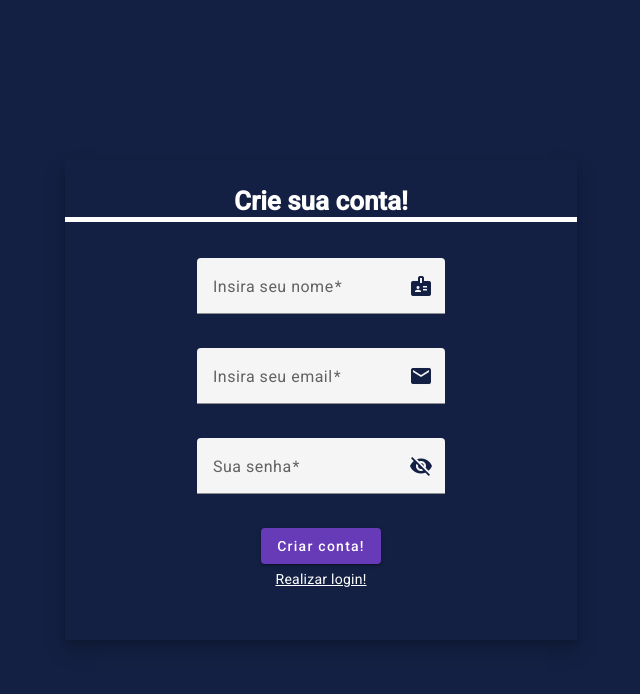
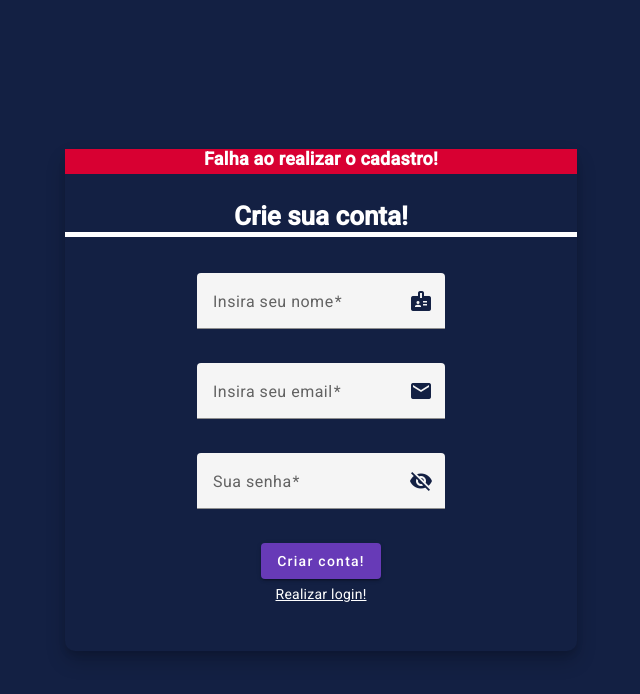
Before and after one commit to O-orion/prestadora-netflix, an Angular app: page /criarConta in a window 1280 px wide. Shown: the top 694 px of the page, without its empty margins (319-959 px from the left). Built offline with nearby package versions, Linux system fonts and the light colour scheme.

Commit message:
Validações, mensagem de feddback e interface ajuste

```diff
--- /dev/null
+++ b/src/app/enums/Status.ts
@@ -0,0 +1,9 @@
+export enum Status {
+  SUCESSO = 'mensagem-sucesso',
+  FALHA = 'mensagem-falha'
+}
+
+export enum MensagemStatus  {
+  SUCESSO = 'Cadastro realizado com sucesso!',
+  FALHA = 'Falha ao realizar o cadastro!'
+}
--- /dev/null
+++ b/src/app/models/FeedBack-interface.ts
@@ -0,0 +1,5 @@
+import { Status } from "../enums/Status";
+
+export interface IFeedback {
+  status: Status.SUCESSO | Status.FALHA
+}
--- /dev/null
+++ b/src/app/models/Usuario-interface.ts
@@ -0,0 +1,5 @@
+export interface IUsuario {
+  nome: string,
+  email: string,
+  senha: string;
+}
--- /dev/null
+++ b/src/app/pages/components/menssagen-feedback/menssagen-feedback.component.html
@@ -0,0 +1 @@
+<mat-card [className]="status">{{ menssagem }}</mat-card>
--- /dev/null
+++ b/src/app/pages/components/menssagen-feedback/menssagen-feedback.component.scss
@@ -0,0 +1,25 @@
+.mensagem-sucesso {
+  display: inline-block;
+  background-color: #186f28;
+  color: #fff;
+  width: 100%;
+  height: 5%;
+
+  text-align: center;
+  font-weight: 600;
+
+  font-size: 18px;
+}
+
+.mensagem-falha {
+  display: inline-block;
+  background-color: #d80032;
+  color: #fff;
+  width: 100%;
+  height: 5%;
+
+  text-align: center;
+  font-weight: 600;
+
+  font-size: 18px;
+}
--- /dev/null
+++ b/src/app/pages/components/menssagen-feedback/menssagen-feedback.component.ts
@@ -0,0 +1,18 @@
+import { Component, Input } from '@angular/core';
+import { MensagemStatus, Status } from 'src/app/enums/Status';
+
+@Component({
+  selector: 'app-menssagen-feedback',
+  templateUrl: './menssagen-feedback.component.html',
+  styleUrls: ['./menssagen-feedback.component.scss']
+})
+export class MenssagenFeedbackComponent {
+
+  @Input() menssagem: MensagemStatus = MensagemStatus.FALHA;
+  @Input() status: Status = Status.FALHA;
+
+  constructor() { }
+
+  ngOnInit() { }
+
+}
--- a/src/app/pages/registrar-page/registrar-page.component.html
+++ b/src/app/pages/registrar-page/registrar-page.component.html
@@ -1,5 +1,6 @@
 <section class="container-register">
   <div class="box-register">
+    <app-menssagen-feedback ></app-menssagen-feedback>
     <h1 class="titulo-register">Crie sua conta!</h1>
     <section class="form-register">
       <form [formGroup]="formRegister" >
@@ -31,7 +32,7 @@
           </mat-form-field>
         </p>
         <div class="buttons-register">
-          <app-button color="primary" texto="Criar conta!"></app-button>
+          <app-button color="primary" texto="Criar conta!" (click)="registrarUsuario()"></app-button>
           <a class="register-link__login" routerLink="/">Realizar login!</a>
         </div>
       </form>
--- a/src/app/pages/registrar-page/registrar-page.component.scss
+++ b/src/app/pages/registrar-page/registrar-page.component.scss
@@ -7,7 +7,7 @@
   .box-register {
 
     width: 40%;
-
+    border-radius: 10px;
     @include sombra-realista;
 
     .titulo-register {
@@ -16,6 +16,7 @@
       margin-top: 5%;
 
     }
+
 
     .form-register {
       padding: 20px 0 0 0;
--- a/src/app/pages/registrar-page/registrar-page.component.ts
+++ b/src/app/pages/registrar-page/registrar-page.component.ts
@@ -1,5 +1,6 @@
 import { Component } from '@angular/core';
 import { UntypedFormBuilder, UntypedFormGroup, Validators } from '@angular/forms';
+import { IUsuario } from 'src/app/models/Usuario-interface';
 
 @Component({
   selector: 'app-registrar-page',
@@ -21,7 +22,19 @@ export class RegistrarPageComponent {
   }
 
   public registrarUsuario(): void {
+    if(this.formularioValido()) {
+      const { nome, email, senha } = this.formRegister.getRawValue() as IUsuario;
+      alert(nome + ' ' + email + ' ' + senha)
+    }
+  }
 
+  private formularioValido(): boolean {
+
+    if (this.formRegister.invalid) {
+      this.formRegister.markAllAsTouched();
+      return false;
+    }
+    return true;
   }
 
 }
```
Also changed, not shown: src/app/pages/pages.module.ts (+6 -2 lines), 1 other file (tests, documents, lock files or other folders).
